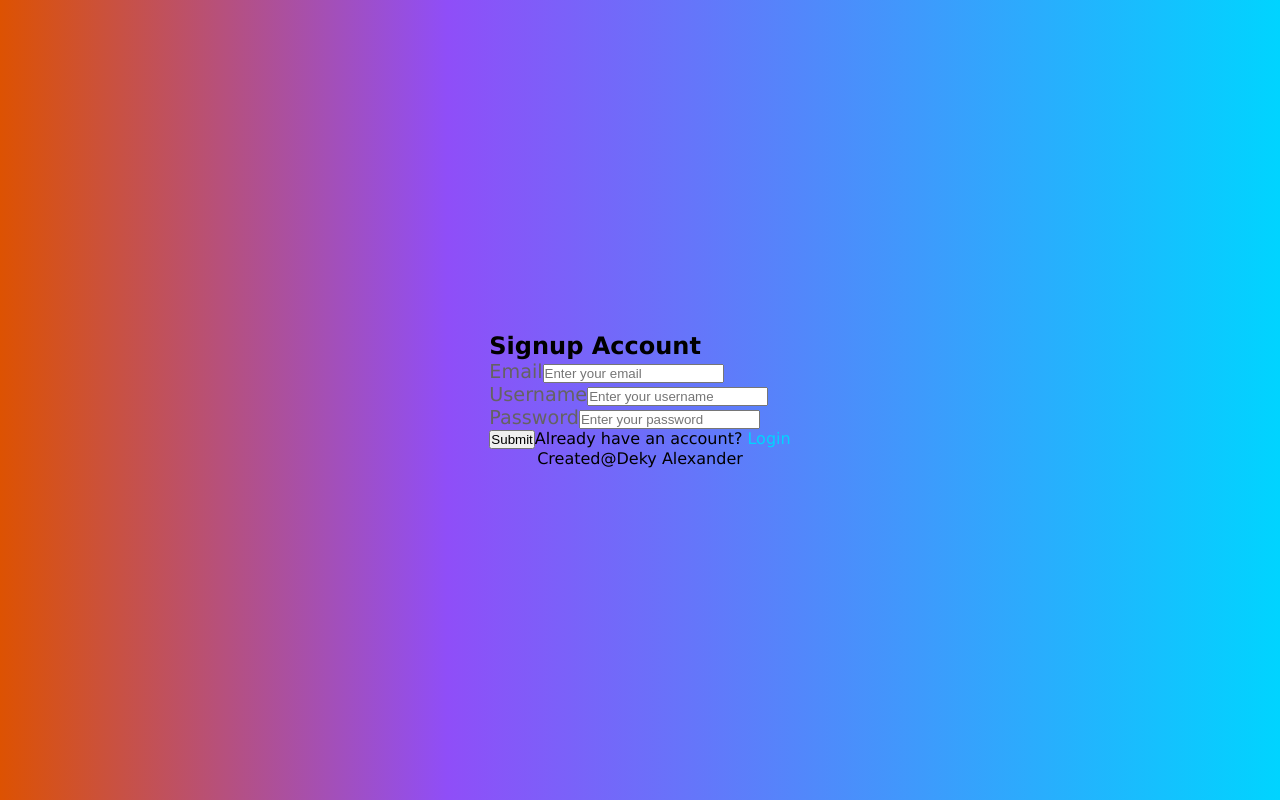
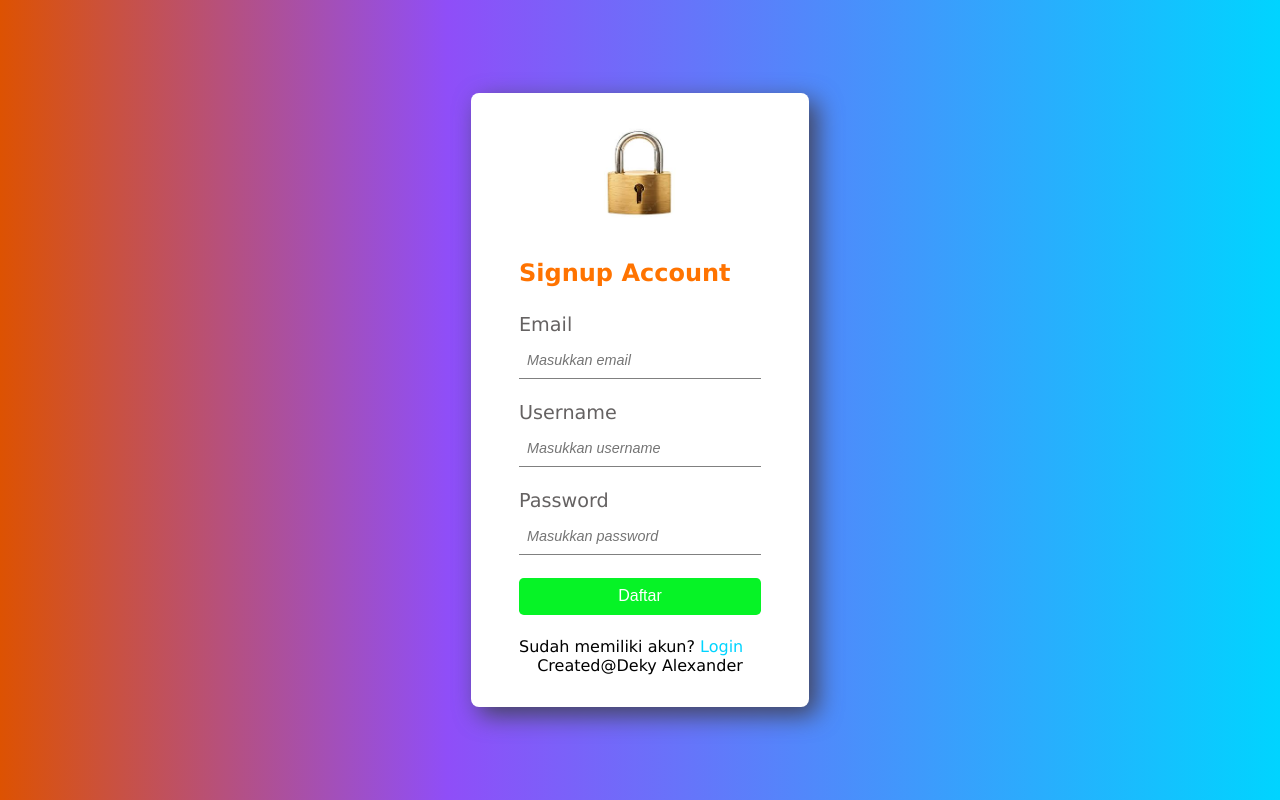
Before and after one commit to dekyalexander/mern-stack-auth-pt-lnk, a React (Create React App) app in the folder client/: page /signup in a window 1280 px wide. Built offline with nearby package versions, Linux system fonts and the light colour scheme.

Commit message:
Merubah tampilan signup

```diff
--- a/client/src/pages/Signup.jsx
+++ b/client/src/pages/Signup.jsx
@@ -2,6 +2,8 @@ import React, { useState } from "react";
 import { Link, useNavigate } from "react-router-dom";
 import axios from "axios";
 import { ToastContainer, toast } from "react-toastify";
+// Pemanggilan assets image dari directory local
+import logo from '../assets/image/login.jpeg';
 
 const Signup = () => {
   const navigate = useNavigate();
@@ -59,7 +61,19 @@ const Signup = () => {
   };
 
   return (
-    <div className="form_container">
+    <div className="form_container_signup">
+      <center>
+       <img
+          src={logo}
+          alt="auth"
+          style={{
+            width: '100px',
+            height: '100px',
+            borderRadius: '50%',
+            marginBottom: '5px'
+          }}
+        />
+        </center>
       <h2>Signup Account</h2>
       <form onSubmit={handleSubmit}>
         <div>
@@ -68,7 +82,7 @@ const Signup = () => {
             type="email"
             name="email"
             value={email}
-            placeholder="Enter your email"
+            placeholder="Masukkan email"
             onChange={handleOnChange}
           />
         </div>
@@ -78,7 +92,7 @@ const Signup = () => {
             type="text"
             name="username"
             value={username}
-            placeholder="Enter your username"
+            placeholder="Masukkan username"
             onChange={handleOnChange}
           />
         </div>
@@ -88,13 +102,13 @@ const Signup = () => {
             type="password"
             name="password"
             value={password}
-            placeholder="Enter your password"
+            placeholder="Masukkan password"
             onChange={handleOnChange}
           />
         </div>
-        <button type="submit">Submit</button>
+        <button type="submit">Daftar</button>
         <span>
-          Already have an account? <Link to={"/login"}>Login</Link>
+          Sudah memiliki akun? <Link to={"/login"}>Login</Link>
         </span>
       </form>
       <ToastContainer />
```
